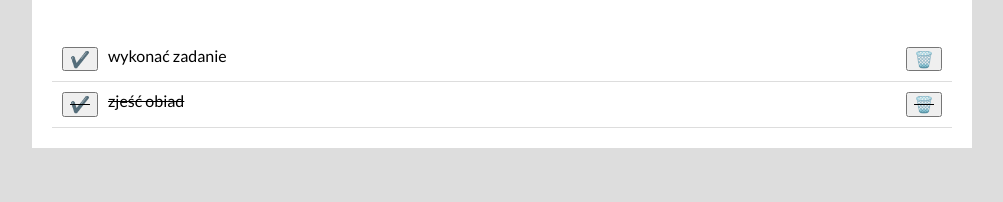
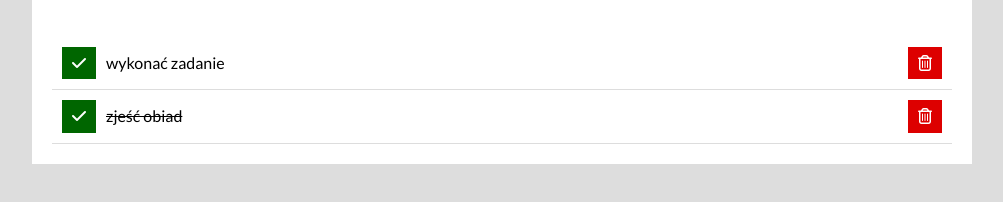
Before and after one commit to loca20/todoList-flex, a plain HTML site: page index.html in a window 1280 px wide. Shown: the part 322-524 px from the top of the page, without its empty margins (138-1141 px from the left). Drawn offline with nearby package versions, Linux system fonts and the light colour scheme.

Commit message:
added fontawesome and styles

```diff
--- a/css/tasksArea.css
+++ b/css/tasksArea.css
@@ -10,6 +10,7 @@
 .task {
 	display: flex;
 	justify-content: space-between;
+	align-items: center;
 	padding: 10px;
 	border-bottom: 1px solid #ddd;
 }
@@ -19,6 +20,20 @@
 	flex-grow: 1;
 }
 
+.task__button {
+	padding: 7px 10px;
+	background-color: #060;
+	border: none;
+}
+
+.task__button--remove {
+	background-color: #d00;
+}
+
+.task__buttonIcon {
+	color: #fff;
+}
+
 .taskDone {
 	text-decoration: line-through;
 }
--- a/index.html
+++ b/index.html
@@ -15,6 +15,7 @@
     <link rel="stylesheet" href="./css/header.css">
     <link rel="stylesheet" href="./css/form.css">
     <link rel="stylesheet" href="./css/tasksArea.css">
+    <script src="https://kit.fontawesome.com/7877a19f95.js" crossorigin="anonymous"></script>
     <script defer src="./js/script.js"></script>
 </head>
 
--- a/js/script.js
+++ b/js/script.js
@@ -51,9 +51,11 @@
 		for (const task of tasks) {
 			htmlString += `
         <li class="task${task.done ? " taskDone" : ""}">
-		<button class="task__button js-done">✔️</button>
+		<button class="task__button js-done">
+		<i class="task__buttonIcon fa-solid fa-check"></i></button>
         <span class="task__content">${task.content}</span>
-        <button class="task__button js-remove">🗑️</button>
+        <button class="task__buttonIcon task__button task__button--remove js-remove">
+		<i class="fa-regular fa-trash-can"></i></button>
         </li>
         `;
 		}
```
